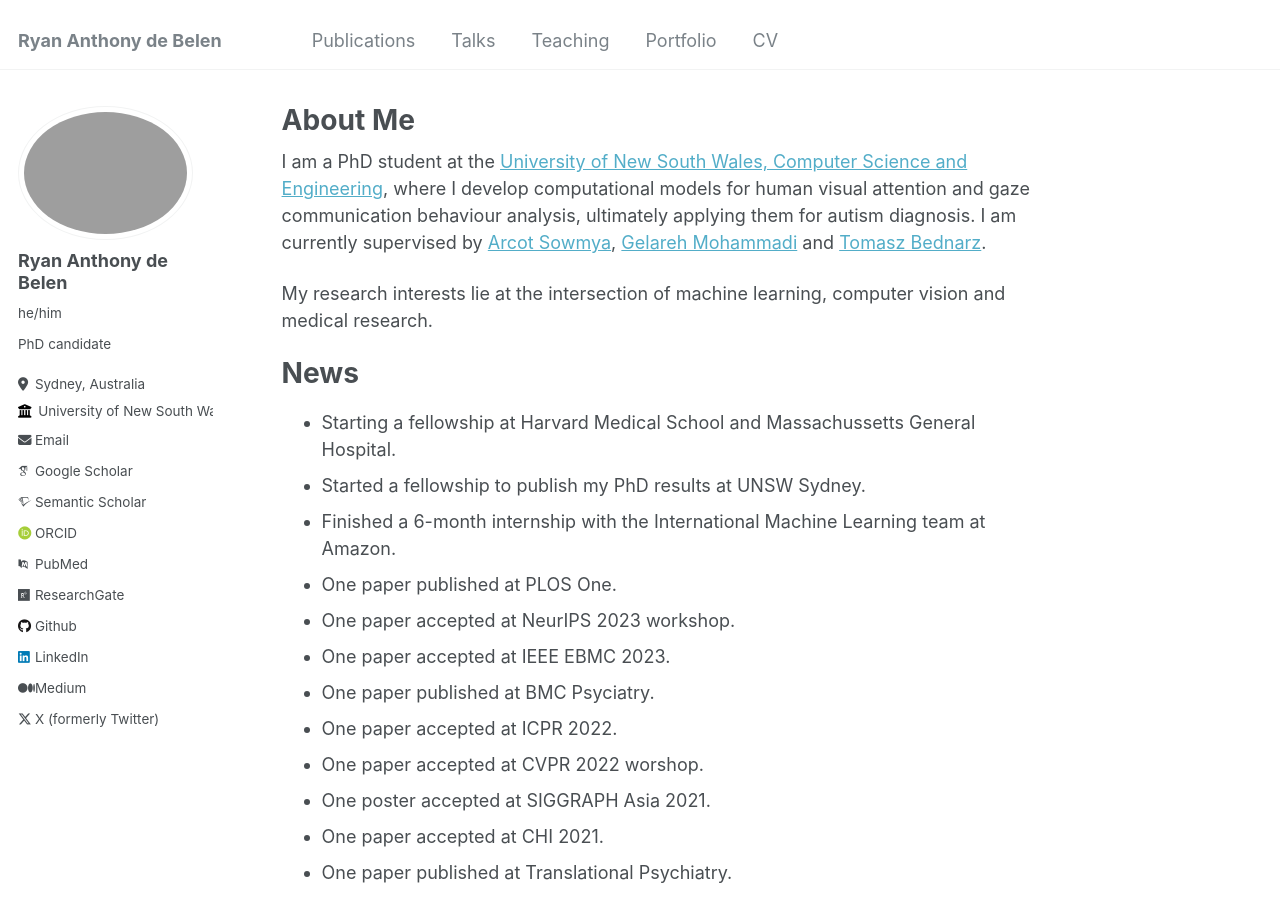
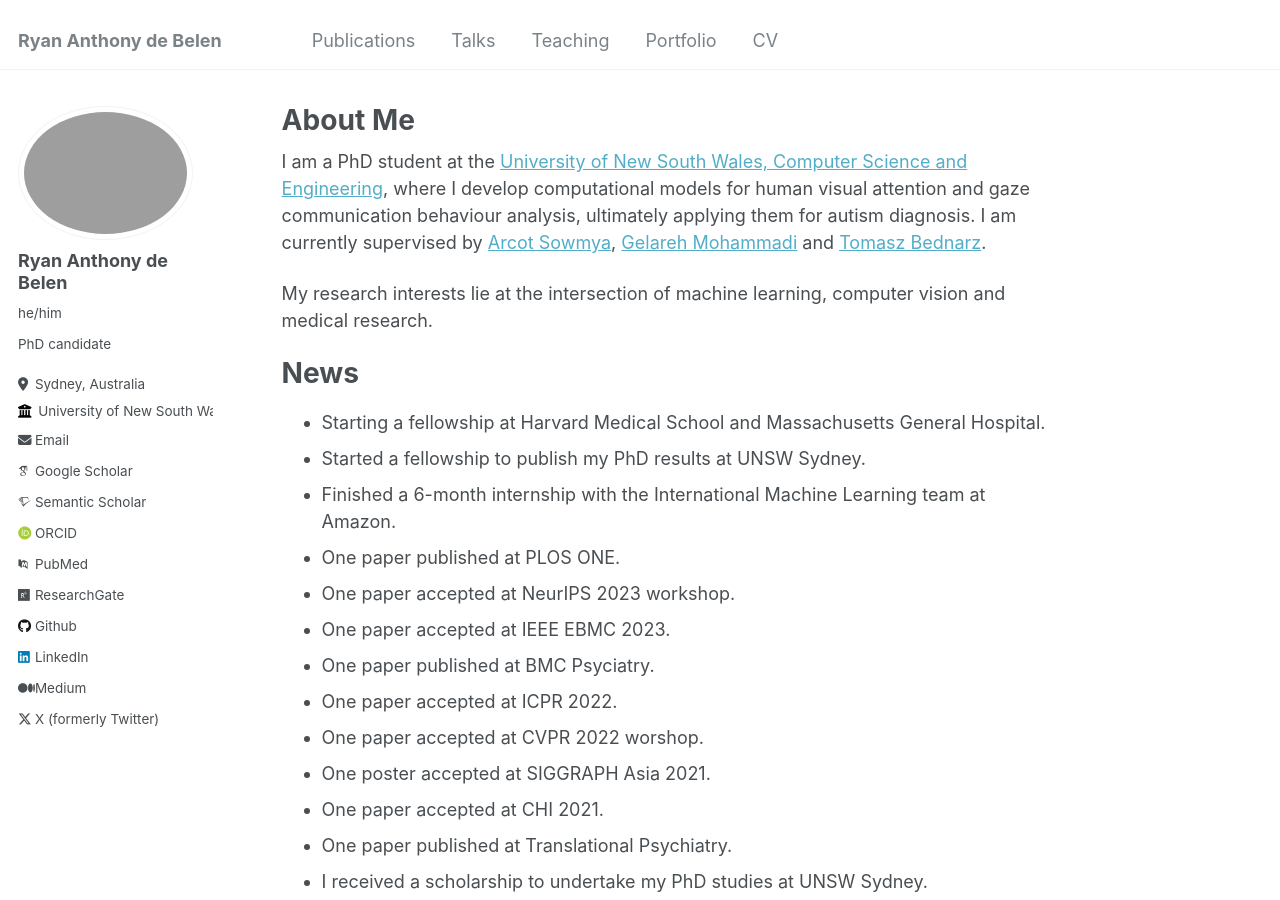
Before and after one commit to ryanxdebelen/ryanxdebelen.github.io, a Jekyll site: the page built from _pages/about.md, in a window 1280 px wide and 900 px high. Built offline with Jekyll 4.4.1, drawn with Linux system fonts in a browser that asks for light colours; some web fonts are replaced.

Commit message:
Update about.md

```diff
--- a/_pages/about.md
+++ b/_pages/about.md
@@ -13,10 +13,10 @@
 
 News
 ======
-- Starting a fellowship at Harvard Medical School and Massachussetts General Hospital.
+- Starting a fellowship at Harvard Medical School and Massachusetts General Hospital.
 - Started a fellowship to publish my PhD results at UNSW Sydney.
 - Finished a 6-month internship with the International Machine Learning team at Amazon.
-- One paper published at PLOS One.
+- One paper published at PLOS ONE.
 - One paper accepted at NeurIPS 2023 workshop.
 - One paper accepted at IEEE EBMC 2023.
 - One paper published at BMC Psyciatry.
```
